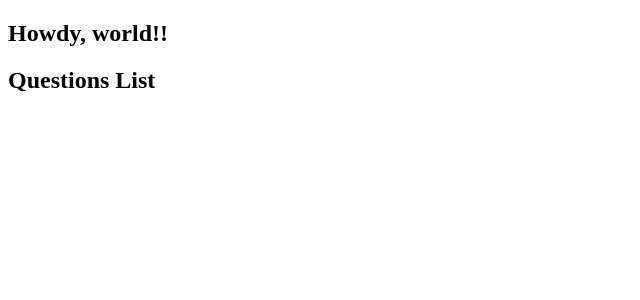
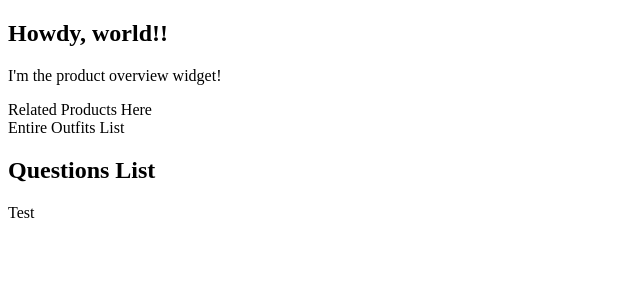
Before and after one commit to darray-queens/FEC_D-ARRAY_QUEENS, a React app: page / in a window 1280 px wide. Shown: the top 300 px of the page, without its empty margins (0-640 px from the left). Built offline with nearby package versions, Linux system fonts and the light colour scheme; no server answers.

Commit message:
added components to App.jsx

```diff
--- a/src/App.jsx
+++ b/src/App.jsx
@@ -1,5 +1,9 @@
 import React from 'react';
-import GetAllQuestions from './QuestionsAndAnswers/GetAllQuestions';
+import Overview from './components/overview/Overview';
+import RelatedProductsList from './components/relatedProducts/RelatedProductsList';
+import OutfitsList from './components/outfits/OutfitsList';
+import GetAllQuestions from './components/questionsAndAnswers/GetAllQuestions';
+import ReviewList from './components/review/ReviewList';
 
 const { useState } = React;
 
@@ -9,9 +13,12 @@ function App() {
   return (
     <div>
       <h2>Howdy, world!!</h2>
+      <Overview />
+      <RelatedProductsList />
+      <OutfitsList />
       <GetAllQuestions />
+      <ReviewList />
     </div>
-
   );
 }
 
```
Also changed, not shown: src/components/questionsAndAnswers/GetAllQuestions.jsx (renamed from src/QuestionsAndAnswers/GetAllQuestions.jsx), src/components/relatedProducts/RelatedProductsList.jsx (renamed from src/components/relatedProducts/RelatedProductList.jsx).
